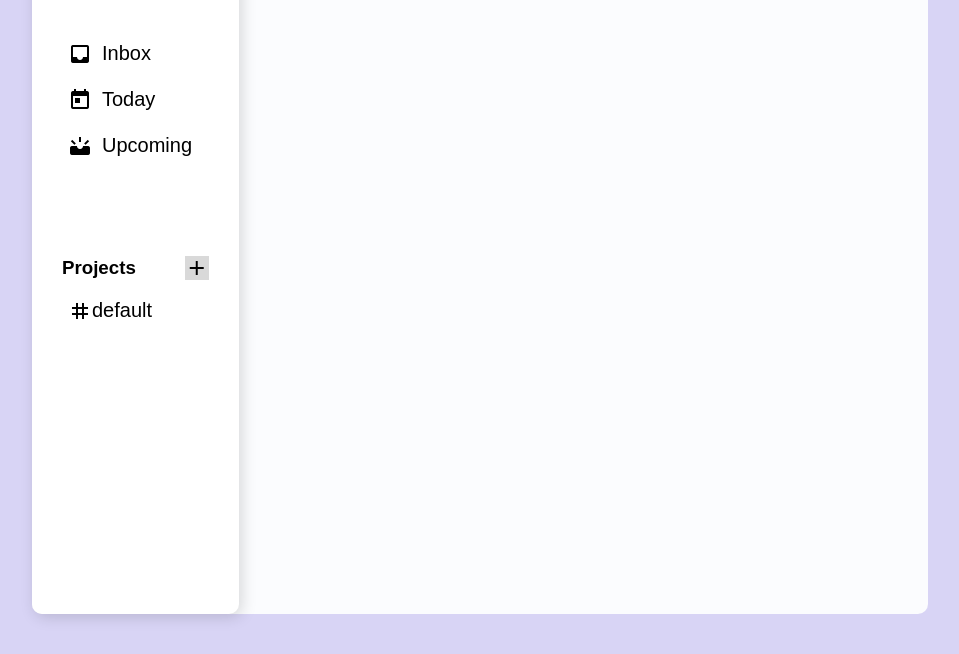
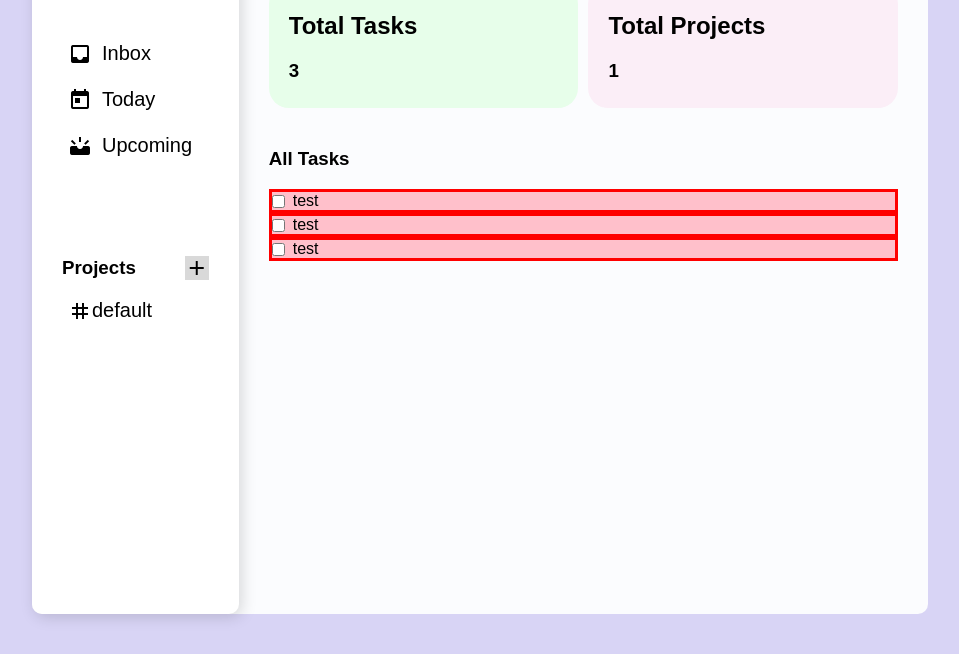
Before and after one commit to 2007MK/taskify, a website built with webpack: page src/template.html in a window 1280 px wide. Shown: the part 146-800 px from the top of the page, without its empty margins (160-1119 px from the left). Built offline with nearby package versions, Linux system fonts and the light colour scheme.

Commit message:
Show Cards and all tasks in Inbox tab

```diff
--- a/src/dom.js
+++ b/src/dom.js
@@ -45,14 +45,61 @@ function navClickHandler(item) {
     function inbox() {
         let main = document.querySelector(".main");
         let heading = document.createElement("h1");
-        heading.textContent = "Inbox";
+            heading.textContent = "Inbox";
+
+        let cardsContainer = document.createElement("div");
+            cardsContainer.setAttribute("class", "cards-container");
+
+        // making the cards
+        let totalTodosDiv = document.createElement("div");
+            totalTodosDiv.setAttribute("class", "inbox-card");
+            totalTodosDiv.setAttribute("id", "total-todos");
+
+            let totalTodosTitle = document.createElement("h2");
+            totalTodosTitle.textContent = "Total Tasks";
+
+            let allTodos = projectManager.getAllTodos();
+            let totalTodos = document.createElement("h3");
+            totalTodos.textContent = allTodos.length;
+            totalTodos.setAttribute("class", "card-content");
+
+            totalTodosDiv.appendChild(totalTodosTitle);
+            totalTodosDiv.appendChild(totalTodos);
+            cardsContainer.appendChild(totalTodosDiv);
+
+        let totalProjectsDiv = document.createElement("div");
+            totalProjectsDiv.setAttribute("class", "inbox-card");
+            totalProjectsDiv.setAttribute("id", "total-projects");
+
+            let totalProjectsTitle = document.createElement("h2");
+            totalProjectsTitle.textContent = "Total Projects";
+
+            let allProjects = projectManager.getProjects();
+            let totalProjects = document.createElement("h3");
+            totalProjects.textContent = allProjects.length;
+            totalProjects.setAttribute("class", "card-content");
+
+            totalProjectsDiv.appendChild(totalProjectsTitle);
+            totalProjectsDiv.appendChild(totalProjects);
+            cardsContainer.appendChild(totalProjectsDiv);
+
+
+        // Displaying all Tasks
+
 
         main.appendChild(heading);
+        main.appendChild(cardsContainer);
+
+        let listHeading = document.createElement("h3");
+        listHeading.textContent = "All Tasks";
+        main.appendChild(listHeading);
+        projectsClickHandler("inbox");
     }
 
     function today() {
     let main = document.querySelector(".main");
-        let heading = document.createElement("h1");
+    main.innerHTML="";
+    let heading = document.createElement("h1");
         heading.textContent = "Today";
 
         main.appendChild(heading);
@@ -60,6 +107,7 @@ function navClickHandler(item) {
 
     function upcoming() {
         let main = document.querySelector(".main");
+        main.innerHTML="";
         let heading = document.createElement("h1");
         heading.textContent = "Upcoming";
 
@@ -68,16 +116,18 @@ function navClickHandler(item) {
 
 
 function projectsClickHandler(projectName) {
+    let todos = projectManager.getTodos(projectName);
     let main = document.querySelector(".main");
-    main.innerHTML = "";
-    let heading = document.createElement("h1");
-    heading.textContent = projectName;
-    main.appendChild(heading);
-    renderNewTaskBtn();
 
-    // getting all the todos of that particular project
-    let todos = projectManager.getTodos(projectName);
-    console.log(todos);
+    if (projectName === "inbox") {
+        todos = projectManager.getAllTodos();
+    } else {
+        main.innerHTML="";
+        let heading = document.createElement("h1");
+        heading.textContent = projectName;
+        main.appendChild(heading);
+        renderNewTaskBtn();
+    }
 
     //making the container and the list where all the todos go
     let todoContainer = document.createElement("div");
--- a/src/projectManager.js
+++ b/src/projectManager.js
@@ -65,7 +65,18 @@ const projectManager = (function() {
         }
     }
 
-    return {getProjects, createProject, createTodo, pushProject, getTodos}
+    function getAllTodos() {
+        let todos = [];
+        for (const proj of projects) {
+            for (const todo of proj.todos) {
+                todos.push(todo);
+            }
+        }
+
+        return todos;
+    }
+
+    return {getProjects, createProject, createTodo, pushProject, getTodos, getAllTodos}
 })();
 
 export {projectManager}
--- a/src/styles.css
+++ b/src/styles.css
@@ -241,3 +241,28 @@ li > .left-section {
   background-color: red;
   color: white;
 }
+
+
+.cards-container {
+  display:flex;
+  flex: 1;
+  flex-wrap: wrap;
+  gap: 10px;
+  margin-bottom: 40px;
+}
+
+.inbox-card {
+  flex-grow: 1;
+  flex-shrink: 1;
+  flex-basis: 150px;
+  border-radius: 20px;
+  padding: 8px 20px;
+}
+
+#total-todos {
+  background-color: var(--color-1);
+}
+
+#total-projects {
+  background-color: var(--color-2);
+}
```
